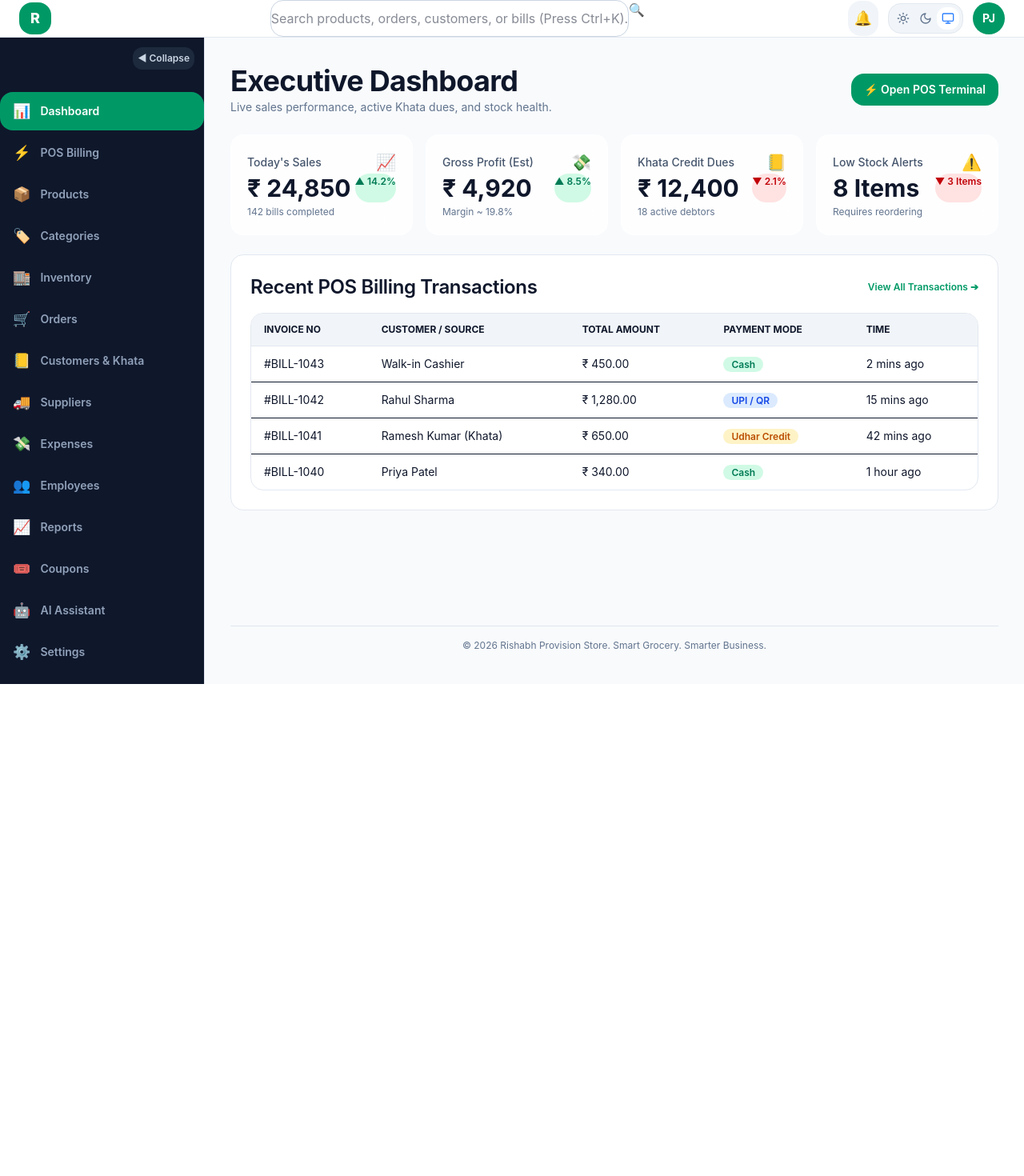
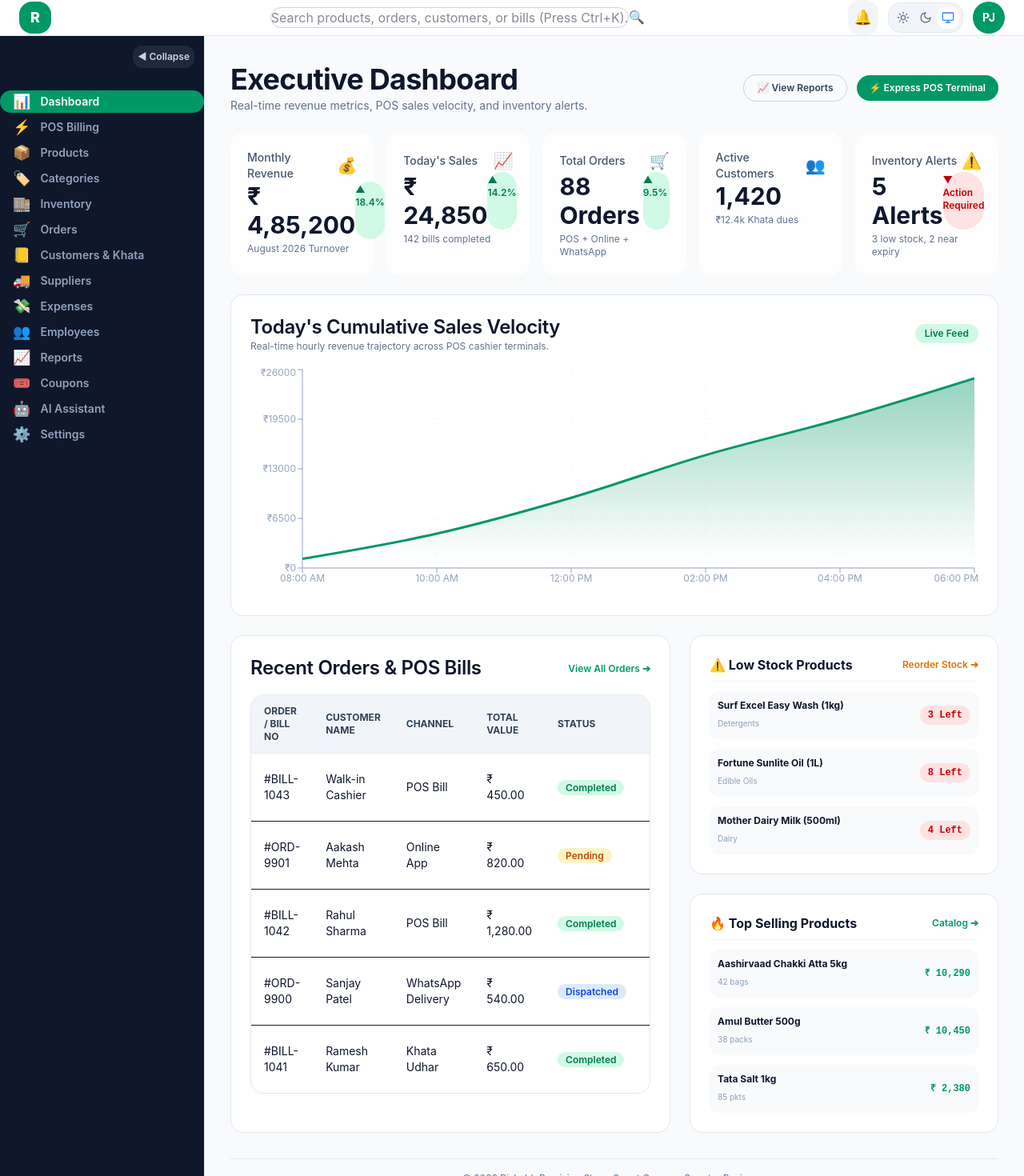
Before and after one commit to PrashamJain1318/Rishabh-Provision-Store, a React (Vite) app in the folder apps/web/: page /dashboard in a window 1280 px wide. Shown: the top 1470 px of the page at 80% size. Before the commit the page ends 855 px from the top, so only its background shows below. Built offline with nearby package versions, Linux system fonts and the light colour scheme.

Commit message:
feat(web): update Dashboard page with 9 complete widgets and Recharts sales graph

```diff
--- a/apps/web/src/pages/Dashboard.tsx
+++ b/apps/web/src/pages/Dashboard.tsx
@@ -1,36 +1,92 @@
 import React from "react";
 import { DashboardLayout } from "../layouts/DashboardLayout";
 import { DashboardCard, Table, Column } from "@rishabh-store/ui";
+import {
+  AreaChart,
+  Area,
+  XAxis,
+  YAxis,
+  CartesianGrid,
+  Tooltip,
+  ResponsiveContainer,
+} from "recharts";
 
-interface RecentBill {
-  billNo: string;
+// Mock Sales Velocity & Revenue Data
+const salesGraphData = [
+  { time: "08:00 AM", sales: 1200, orders: 4 },
+  { time: "10:00 AM", sales: 4500, orders: 15 },
+  { time: "12:00 PM", sales: 9200, orders: 28 },
+  { time: "02:00 PM", sales: 14800, orders: 42 },
+  { time: "04:00 PM", sales: 19500, orders: 65 },
+  { time: "06:00 PM", sales: 24850, orders: 88 },
+];
+
+// Mock Recent Orders Datagrid
+interface RecentOrder {
+  orderNo: string;
   customer: string;
+  type: string;
   total: string;
-  paymentMode: string;
+  status: "Completed" | "Pending" | "Dispatched";
   time: string;
 }
 
-const recentBills: RecentBill[] = [
-  { billNo: "#BILL-1043", customer: "Walk-in Cashier", total: "₹ 450.00", paymentMode: "Cash", time: "2 mins ago" },
-  { billNo: "#BILL-1042", customer: "Rahul Sharma", total: "₹ 1,280.00", paymentMode: "UPI / QR", time: "15 mins ago" },
-  { billNo: "#BILL-1041", customer: "Ramesh Kumar (Khata)", total: "₹ 650.00", paymentMode: "Udhar Credit", time: "42 mins ago" },
-  { billNo: "#BILL-1040", customer: "Priya Patel", total: "₹ 340.00", paymentMode: "Cash", time: "1 hour ago" },
+const recentOrders: RecentOrder[] = [
+  { orderNo: "#BILL-1043", customer: "Walk-in Cashier", type: "POS Bill", total: "₹ 450.00", status: "Completed", time: "2 mins ago" },
+  { orderNo: "#ORD-9901", customer: "Aakash Mehta", type: "Online App", total: "₹ 820.00", status: "Pending", time: "10 mins ago" },
+  { orderNo: "#BILL-1042", customer: "Rahul Sharma", type: "POS Bill", total: "₹ 1,280.00", status: "Completed", time: "15 mins ago" },
+  { orderNo: "#ORD-9900", customer: "Sanjay Patel", type: "WhatsApp Delivery", total: "₹ 540.00", status: "Dispatched", time: "35 mins ago" },
+  { orderNo: "#BILL-1041", customer: "Ramesh Kumar", type: "Khata Udhar", total: "₹ 650.00", status: "Completed", time: "42 mins ago" },
 ];
 
-const columns: Column<RecentBill>[] = [
-  { key: "billNo", header: "Invoice No" },
-  { key: "customer", header: "Customer / Source" },
-  { key: "total", header: "Total Amount" },
+// Mock Low Stock Products
+interface LowStockItem {
+  id: string;
+  name: string;
+  category: string;
+  currentStock: number;
+  minThreshold: number;
+}
+
+const lowStockItems: LowStockItem[] = [
+  { id: "PROD-005", name: "Surf Excel Easy Wash (1kg)", category: "Detergents", currentStock: 3, minThreshold: 10 },
+  { id: "PROD-002", name: "Fortune Sunlite Oil (1L)", category: "Edible Oils", currentStock: 8, minThreshold: 15 },
+  { id: "PROD-012", name: "Mother Dairy Milk (500ml)", category: "Dairy", currentStock: 4, minThreshold: 20 },
+];
+
+// Mock Top Selling Products
+interface TopProduct {
+  name: string;
+  category: string;
+  soldQty: string;
+  revenue: string;
+}
+
+const topProducts: TopProduct[] = [
+  { name: "Aashirvaad Chakki Atta 5kg", category: "Atta & Flours", soldQty: "42 bags", revenue: "₹ 10,290" },
+  { name: "Amul Butter 500g", category: "Dairy", soldQty: "38 packs", revenue: "₹ 10,450" },
+  { name: "Tata Salt 1kg", category: "Salt & Sugar", soldQty: "85 pkts", revenue: "₹ 2,380" },
+];
+
+const orderColumns: Column<RecentOrder>[] = [
+  { key: "orderNo", header: "Order / Bill No" },
+  { key: "customer", header: "Customer Name" },
+  { key: "type", header: "Channel" },
+  { key: "total", header: "Total Value" },
   {
-    key: "paymentMode",
-    header: "Payment Mode",
+    key: "status",
+    header: "Status",
     render: (row) => (
-      <span className={`px-2.5 py-0.5 rounded-full text-xs font-semibold ${
-        row.paymentMode === "Cash" ? "bg-emerald-100 text-emerald-700 dark:bg-emerald-950 dark:text-emerald-300" :
-        row.paymentMode.includes("UPI") ? "bg-blue-100 text-blue-700 dark:bg-blue-950 dark:text-blue-300" :
-        "bg-amber-100 text-amber-700 dark:bg-amber-950 dark:text-amber-300"
-      }`}>
-        {row.paymentMode}
+      <span
+        className={`px-2.5 py-0.5 rounded-full text-xs font-semibold ${
+          row.status === "Completed"
+            ? "bg-emerald-100 text-emerald-700 dark:bg-emerald-950 dark:text-emerald-300"
+            : row.status === "Dispatched"
+            ? "bg-blue-100 text-blue-700 dark:bg-blue-950 dark:text-blue-300"
+            : "bg-amber-100 text-amber-700 dark:bg-amber-950 dark:text-amber-300"
+        }`}
+      >
+        {row.status}
       </span>
     ),
   },
@@ -41,34 +97,194 @@ export const DashboardPage: React.FC = () => {
   return (
     <DashboardLayout activeNavId="dashboard">
       <div className="flex flex-col gap-6">
-        {/* Top Header */}
-        <div className="flex items-center justify-between">
+        {/* Top Title Bar */}
+        <div className="flex flex-col sm:flex-row items-start sm:items-center justify-between gap-4">
           <div>
-            <h1 className="text-section-title text-slate-900 dark:text-slate-100 font-bold">Executive Dashboard</h1>
-            <p className="text-sm text-slate-500">Live sales performance, active Khata dues, and stock health.</p>
+            <h1 className="text-section-title text-slate-900 dark:text-slate-100 font-bold">
+              Executive Dashboard
+            </h1>
+            <p className="text-sm text-slate-500">
+              Real-time revenue metrics, POS sales velocity, and inventory alerts.
+            </p>
           </div>
-          <a href="/pos">
-            <button className="px-4 py-2.5 rounded-2xl bg-emerald-600 hover:bg-emerald-700 text-white font-semibold text-sm shadow-soft-sm transition-all">
-              ⚡ Open POS Terminal
-            </button>
-          </a>
+          <div className="flex items-center gap-3">
+            <a href="/reports">
+              <button className="px-4 py-2 rounded-2xl border border-slate-300 dark:border-slate-700 font-semibold text-xs text-slate-700 dark:text-slate-300 hover:bg-slate-100 dark:hover:bg-slate-800 transition-all">
+                📈 View Reports
+              </button>
+            </a>
+            <a href="/pos">
+              <button className="px-4 py-2 rounded-2xl bg-emerald-600 hover:bg-emerald-700 text-white font-semibold text-xs shadow-soft-sm transition-all">
+                ⚡ Express POS Terminal
+              </button>
+            </a>
+          </div>
         </div>
 
-        {/* 4 Glassmorphism Analytics Stat Cards */}
-        <div className="grid grid-cols-1 sm:grid-cols-2 lg:grid-cols-4 gap-4">
-          <DashboardCard title="Today's Sales" value="₹ 24,850" subtitle="142 bills completed" icon="📈" trend={{ value: "14.2%", positive: true }} />
-          <DashboardCard title="Gross Profit (Est)" value="₹ 4,920" subtitle="Margin ~ 19.8%" icon="💸" trend={{ value: "8.5%", positive: true }} />
-          <DashboardCard title="Khata Credit Dues" value="₹ 12,400" subtitle="18 active debtors" icon="📒" trend={{ value: "2.1%", positive: false }} />
-          <DashboardCard title="Low Stock Alerts" value="8 Items" subtitle="Requires reordering" icon="⚠️" trend={{ value: "3 Items", positive: false }} />
+        {/* 1-5. 5 Glassmorphism Metric Stat Cards */}
+        <div className="grid grid-cols-1 sm:grid-cols-2 lg:grid-cols-5 gap-4">
+          <DashboardCard
+            title="Monthly Revenue"
+            value="₹ 4,85,200"
+            subtitle="August 2026 Turnover"
+            icon="💰"
+            trend={{ value: "18.4%", positive: true }}
+          />
+          <DashboardCard
+            title="Today's Sales"
+            value="₹ 24,850"
+            subtitle="142 bills completed"
+            icon="📈"
+            trend={{ value: "14.2%", positive: true }}
+          />
+          <DashboardCard
+            title="Total Orders"
+            value="88 Orders"
+            subtitle="POS + Online + WhatsApp"
+            icon="🛒"
+            trend={{ value: "9.5%", positive: true }}
+          />
+          <DashboardCard
+            title="Active Customers"
+            value="1,420"
+            subtitle="₹12.4k Khata dues"
+            icon="👥"
+          />
+          <DashboardCard
+            title="Inventory Alerts"
+            value="5 Alerts"
+            subtitle="3 low stock, 2 near expiry"
+            icon="⚠️"
+            trend={{ value: "Action Required", positive: false }}
+          />
         </div>
 
-        {/* Recent Bills Datagrid Section */}
+        {/* 6. Interactive Sales Graph (Recharts Area Chart) */}
         <div className="bg-white dark:bg-slate-900 rounded-2xl border border-slate-200 dark:border-slate-800 p-6 shadow-soft-sm">
           <div className="flex items-center justify-between mb-4">
-            <h3 className="text-card-title font-bold text-slate-900 dark:text-slate-100">Recent POS Billing Transactions</h3>
-            <a href="/orders" className="text-xs font-semibold text-emerald-600 dark:text-emerald-400 hover:underline">View All Transactions ➔</a>
+            <div>
+              <h3 className="text-card-title font-bold text-slate-900 dark:text-slate-100">
+                Today's Cumulative Sales Velocity
+              </h3>
+              <p className="text-xs text-slate-500">
+                Real-time hourly revenue trajectory across POS cashier terminals.
+              </p>
+            </div>
+            <span className="text-xs font-semibold px-3 py-1 rounded-full bg-emerald-100 dark:bg-emerald-950 text-emerald-700 dark:text-emerald-300">
+              Live Feed
+            </span>
           </div>
-          <Table columns={columns} data={recentBills} />
+
+          <div className="h-72 w-full">
+            <ResponsiveContainer width="100%" height="100%">
+              <AreaChart data={salesGraphData}>
+                <defs>
+                  <linearGradient id="colorSales" x1="0" y1="0" x2="0" y2="1">
+                    <stop offset="5%" stopColor="#059669" stopOpacity={0.4} />
+                    <stop offset="95%" stopColor="#059669" stopOpacity={0} />
+                  </linearGradient>
+                </defs>
+                <CartesianGrid strokeDasharray="3 3" opacity={0.15} />
+                <XAxis dataKey="time" stroke="#94a3b8" fontSize={12} />
+                <YAxis stroke="#94a3b8" fontSize={12} tickFormatter={(val) => `₹${val}`} />
+                <Tooltip
+                  contentStyle={{
+                    backgroundColor: "#0f172a",
+                    borderColor: "#334155",
+                    borderRadius: "12px",
+                    color: "#fff",
+                  }}
+                />
+                <Area
+                  type="monotone"
+                  dataKey="sales"
+                  stroke="#059669"
+                  strokeWidth={3}
+                  fillOpacity={1}
+                  fill="url(#colorSales)"
+                />
+              </AreaChart>
+            </ResponsiveContainer>
+          </div>
+        </div>
+
+        {/* 7 & 8-9. Bottom Grid Split (7. Recent Orders vs 8-9. Inventory & Top Products) */}
+        <div className="grid grid-cols-1 lg:grid-cols-12 gap-6">
+          {/* 7. Recent Orders Datagrid (7 cols) */}
+          <div className="lg:col-span-7 bg-white dark:bg-slate-900 rounded-2xl border border-slate-200 dark:border-slate-800 p-6 shadow-soft-sm">
+            <div className="flex items-center justify-between mb-4">
+              <h3 className="text-card-title font-bold text-slate-900 dark:text-slate-100">
+                Recent Orders & POS Bills
+              </h3>
+              <a href="/orders" className="text-xs font-semibold text-emerald-600 dark:text-emerald-400 hover:underline">
+                View All Orders ➔
+              </a>
+            </div>
+            <Table columns={orderColumns} data={recentOrders} />
+          </div>
+
+          {/* 8-9. Low Stock & Top Selling Sidebar Cards (5 cols) */}
+          <div className="lg:col-span-5 flex flex-col gap-6">
+            {/* 8. Low Stock Products */}
+            <div className="bg-white dark:bg-slate-900 rounded-2xl border border-slate-200 dark:border-slate-800 p-6 shadow-soft-sm">
+              <div className="flex items-center justify-between mb-3 border-b border-slate-100 dark:border-slate-800 pb-2">
+                <h4 className="font-bold text-base text-slate-900 dark:text-slate-100">
+                  ⚠️ Low Stock Products
+                </h4>
+                <a href="/inventory" className="text-xs font-semibold text-amber-600 hover:underline">
+                  Reorder Stock ➔
+                </a>
+              </div>
+              <div className="flex flex-col gap-3">
+                {lowStockItems.map((item) => (
+                  <div
+                    key={item.id}
+                    className="flex items-center justify-between p-2.5 rounded-xl bg-slate-50 dark:bg-slate-800/60"
+                  >
+                    <div>
+                      <h5 className="text-xs font-bold text-slate-900 dark:text-slate-100">
+                        {item.name}
+                      </h5>
+                      <span className="text-[10px] text-slate-400">{item.category}</span>
+                    </div>
+                    <span className="px-2.5 py-1 rounded-full bg-red-100 text-red-700 dark:bg-red-950 dark:text-red-300 font-mono font-bold text-xs">
+                      {item.currentStock} Left
+                    </span>
+                  </div>
+                ))}
+              </div>
+            </div>
+
+            {/* 9. Top Selling Products */}
+            <div className="bg-white dark:bg-slate-900 rounded-2xl border border-slate-200 dark:border-slate-800 p-6 shadow-soft-sm">
+              <div className="flex items-center justify-between mb-3 border-b border-slate-100 dark:border-slate-800 pb-2">
+                <h4 className="font-bold text-base text-slate-900 dark:text-slate-100">
+                  🔥 Top Selling Products
+                </h4>
+                <a href="/products" className="text-xs font-semibold text-emerald-600 hover:underline">
+                  Catalog ➔
+                </a>
+              </div>
+              <div className="flex flex-col gap-3">
+                {topProducts.map((prod, idx) => (
+                  <div
+                    key={idx}
+                    className="flex items-center justify-between p-2.5 rounded-xl bg-slate-50 dark:bg-slate-800/60"
+                  >
+                    <div>
+                      <h5 className="text-xs font-bold text-slate-900 dark:text-slate-100">
+                        {prod.name}
+                      </h5>
+                      <span className="text-[10px] text-slate-400">{prod.soldQty}</span>
+                    </div>
+                    <span className="font-mono font-bold text-xs text-emerald-600 dark:text-emerald-400">
+                      {prod.revenue}
+                    </span>
+                  </div>
+                ))}
+              </div>
+            </div>
+          </div>
         </div>
       </div>
     </DashboardLayout>
```
